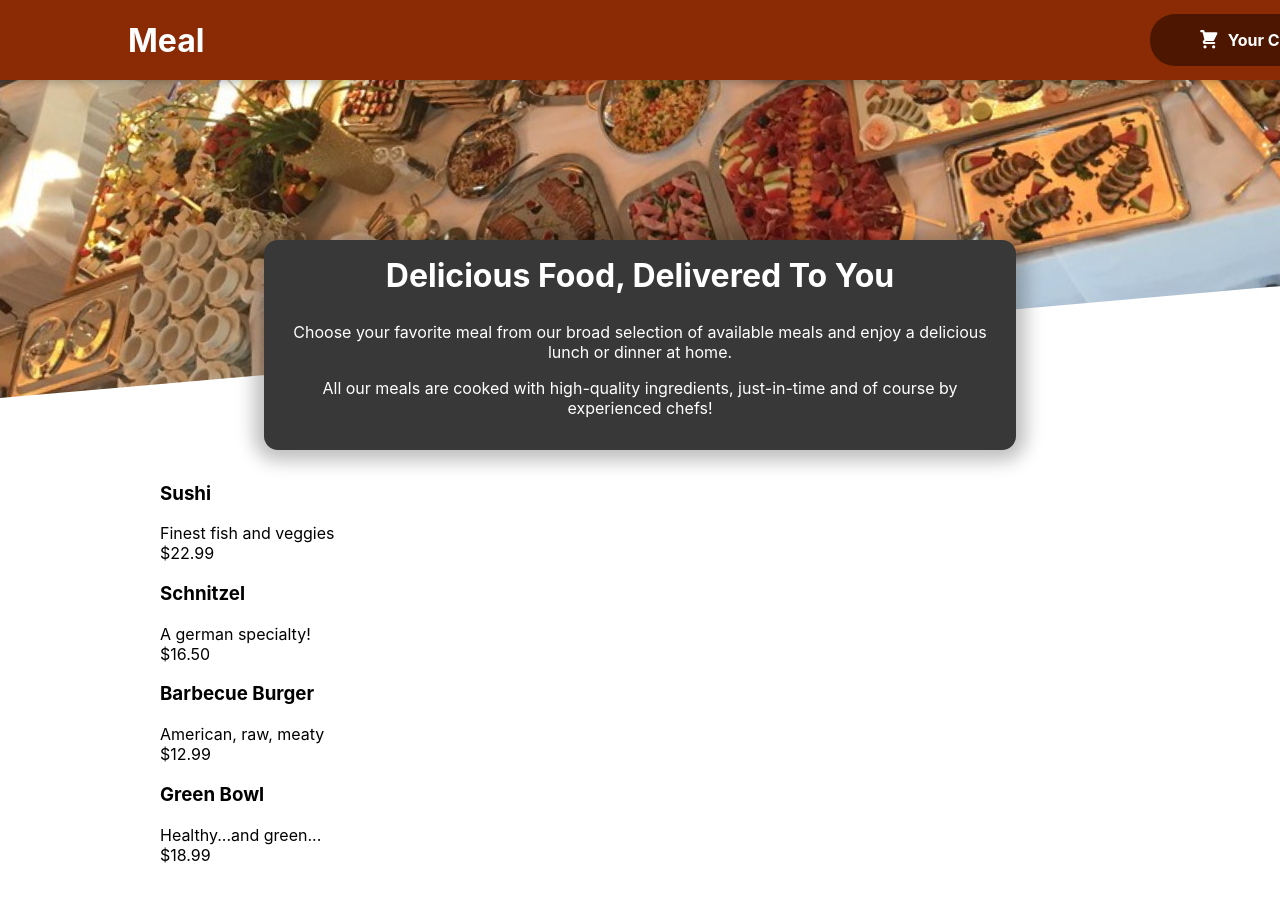
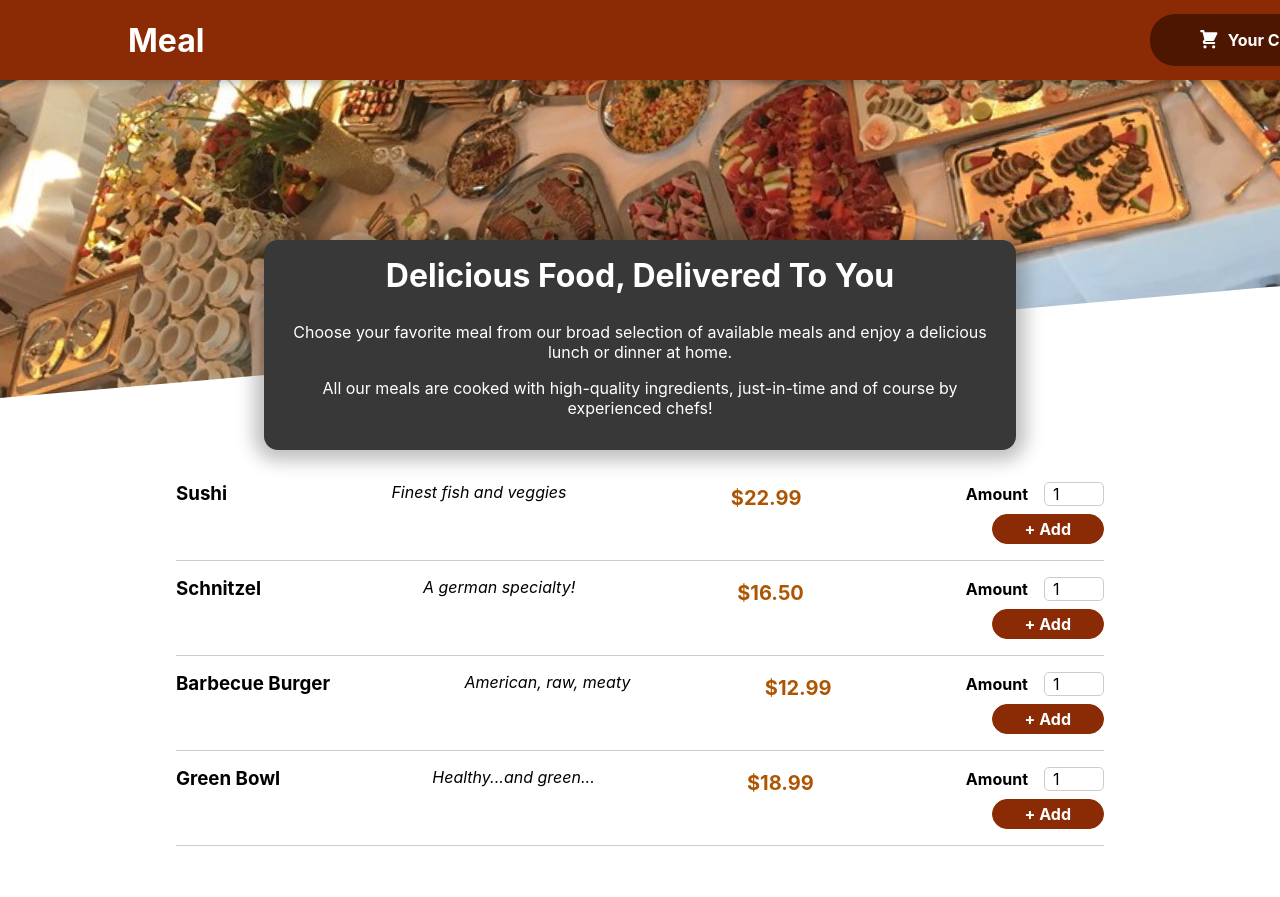
Before and after one commit to Gmdin/ResturantApp, a React (Create React App) app: page / in a window 1280 px wide. Built offline with nearby package versions, Linux system fonts and the light colour scheme.

Commit message:
add from to get input

```diff
--- a/src/components/Meals/AvailableMeals.js
+++ b/src/components/Meals/AvailableMeals.js
@@ -32,11 +32,9 @@
     const mealList=DUMMY_MEALS.map((meal)=><MealItem key={meal.id} name={meal.name} price={meal.price} description={meal.description}/>);
     return(
         <section className={classes.meals}>
-
                 <ul>
                     {mealList}
                 </ul>
-
         </section>
     )
   };
--- a/src/components/Meals/MealItem/MealItem.js
+++ b/src/components/Meals/MealItem/MealItem.js
@@ -1,17 +1,19 @@
-
+import classes from './MealItem.module.css';
+import MealItemForm from './MealItemForm';
 const MealItem=(props)=>{
         const price=`$${props.price.toFixed(2)}`;
         console.log("my meal item",`${props.name} ${price}`);
     return(
         <li>
-            <div>
+            <div className={classes.meal}>
                 <h3> {props.name} </h3>
-                <div>{props.description}</div>
-                <div>{price}</div>
+                <div className={classes.description}>{props.description}</div>
+                <div className={classes.price}>{price}</div>
+              <div>
+              <MealItemForm/>
             </div>
-            <div>
+            </div>
 
-            </div>
         </li>
     );
 }
--- /dev/null
+++ b/src/components/Meals/MealItem/MealItemForm.js
@@ -0,0 +1,18 @@
+import classes from './MealItemForm.module.css';
+import Input from '../../UI/Input';
+const MealItemForm=()=>{
+    return(
+       <form className={classes.form}>
+        <Input label="Amount" input={{
+            id:'amount',
+            type:'number',
+            min:'1',
+            max:'5',
+            step:'1',
+            defaultValue:'1'
+        }}/>
+            <button>+ Add</button>
+       </form>
+    )
+};
+export default MealItemForm;
--- /dev/null
+++ b/src/components/Meals/MealItem/MealItemForm.module.css
@@ -0,0 +1,20 @@
+.form {
+    text-align: right;
+  }
+
+  .form button {
+    font: inherit;
+    cursor: pointer;
+    background-color: #8a2b06;
+    border: 1px solid #8a2b06;
+    color: white;
+    padding: 0.25rem 2rem;
+    border-radius: 20px;
+    font-weight: bold;
+  }
+
+  .form button:hover,
+  .form button:active {
+    background-color: #641e03;
+    border-color: #641e03;
+  }
--- /dev/null
+++ b/src/components/UI/Input.js
@@ -0,0 +1,12 @@
+import classes from './Input.module.css';
+const Input=(props)=>{
+    return(
+        <div className={classes.input}>
+            <label htmlFor={props.input.id}>{props.label}</label>
+            <input {...props.input}/>
+        </div>
+
+    )
+}
+
+export default Input;
--- /dev/null
+++ b/src/components/UI/Input.module.css
@@ -0,0 +1,18 @@
+.input {
+    display: flex;
+    align-items: center;
+    margin-bottom: 0.5rem;
+  }
+
+  .input label {
+    font-weight: bold;
+    margin-right: 1rem;
+  }
+
+  .input input {
+    width: 3rem;
+    border-radius: 5px;
+    border: 1px solid #ccc;
+    font: inherit;
+    padding-left: 0.5rem;
+  }
```
